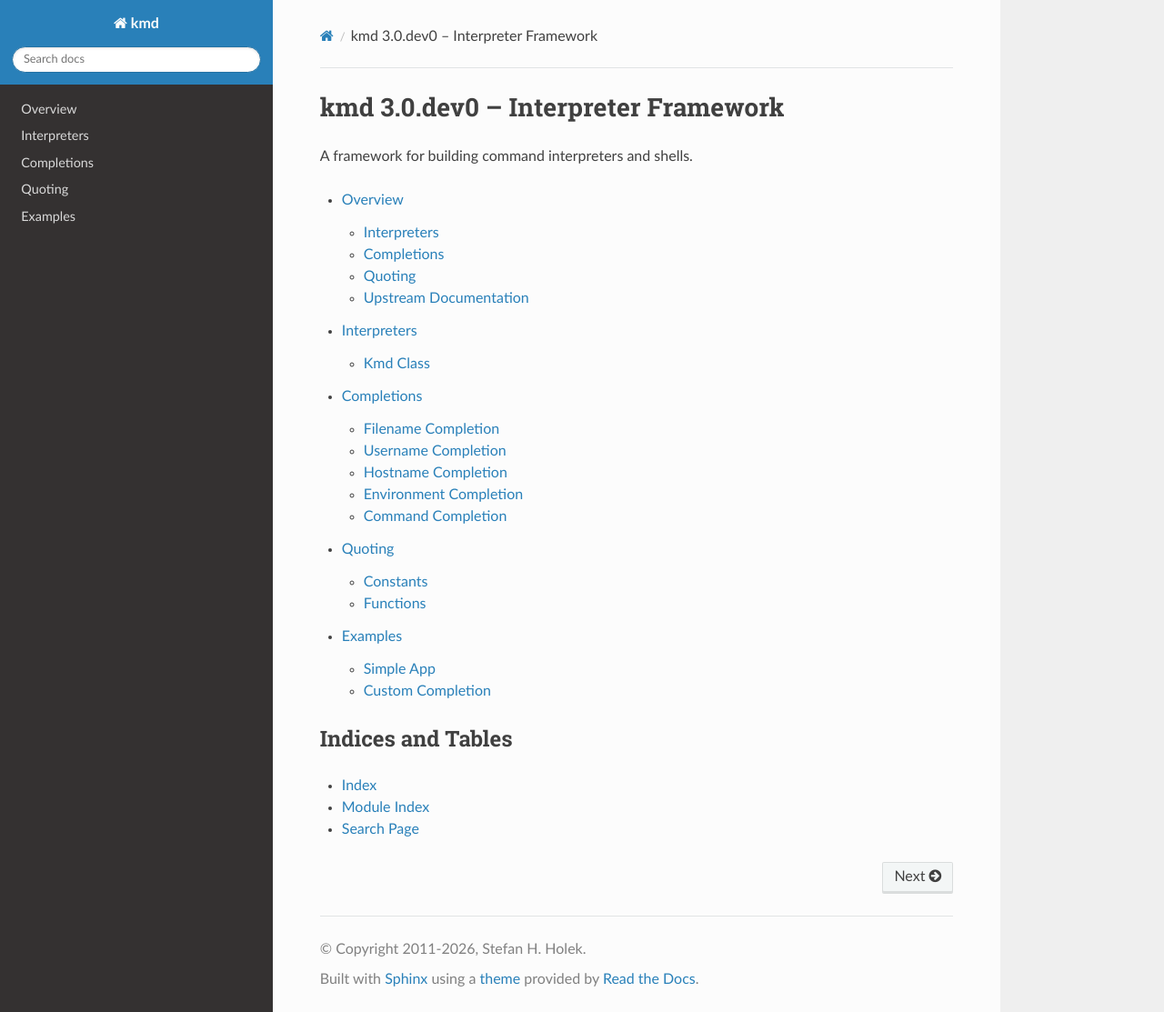
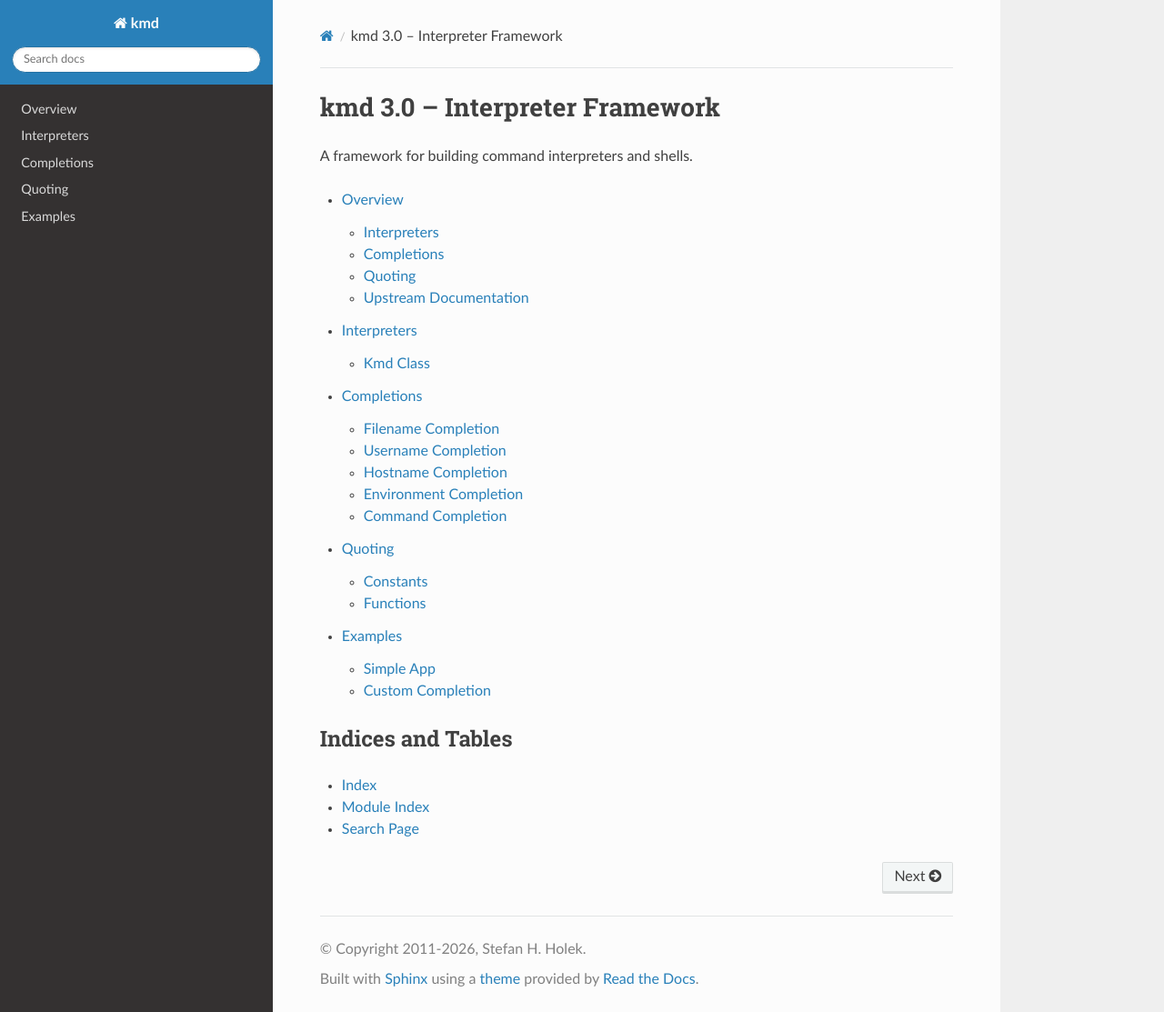
Before and after one commit to stefanholek/kmd, a Sphinx documentation site: the page built from docs/index.rst, in a window 1280 px wide and 1113 px high. Shown: the whole window at 91% size. Built offline with Sphinx 7.4.7 and the Read the Docs theme 3.1.0, drawn with Linux system fonts in a browser that asks for light colours.

Commit message:
Prepare kmd 3.0.

```diff
--- a/CHANGES.rst
+++ b/CHANGES.rst
@@ -1,7 +1,7 @@
 Changelog
 =========
 
-3.0 - Unreleased
+3.0 - 2026-11-25
 ----------------
 
 - Upgrade to rl 4.0.
--- a/docs/conf.py
+++ b/docs/conf.py
@@ -48,9 +48,9 @@ copyright = u'2011-%s, Stefan H. Holek' % time.strftime('%Y')
 # built documents.
 #
 # The full version, including alpha/beta/rc tags.
-release = '3.0.dev0'
+release = '3.0'
 # The short X.Y version.
-version = '3.0.dev0'
+version = '3.0'
 
 # The language for content autogenerated by Sphinx. Refer to documentation
 # for a list of supported languages.
```
